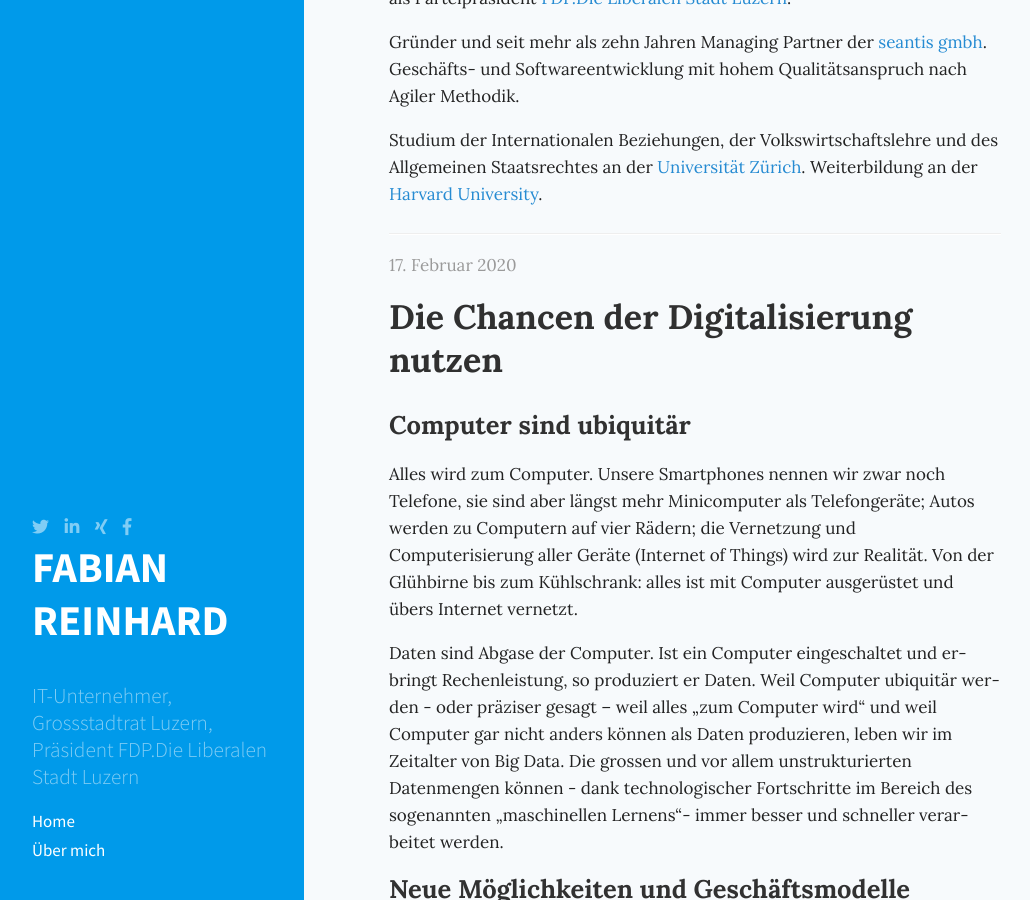
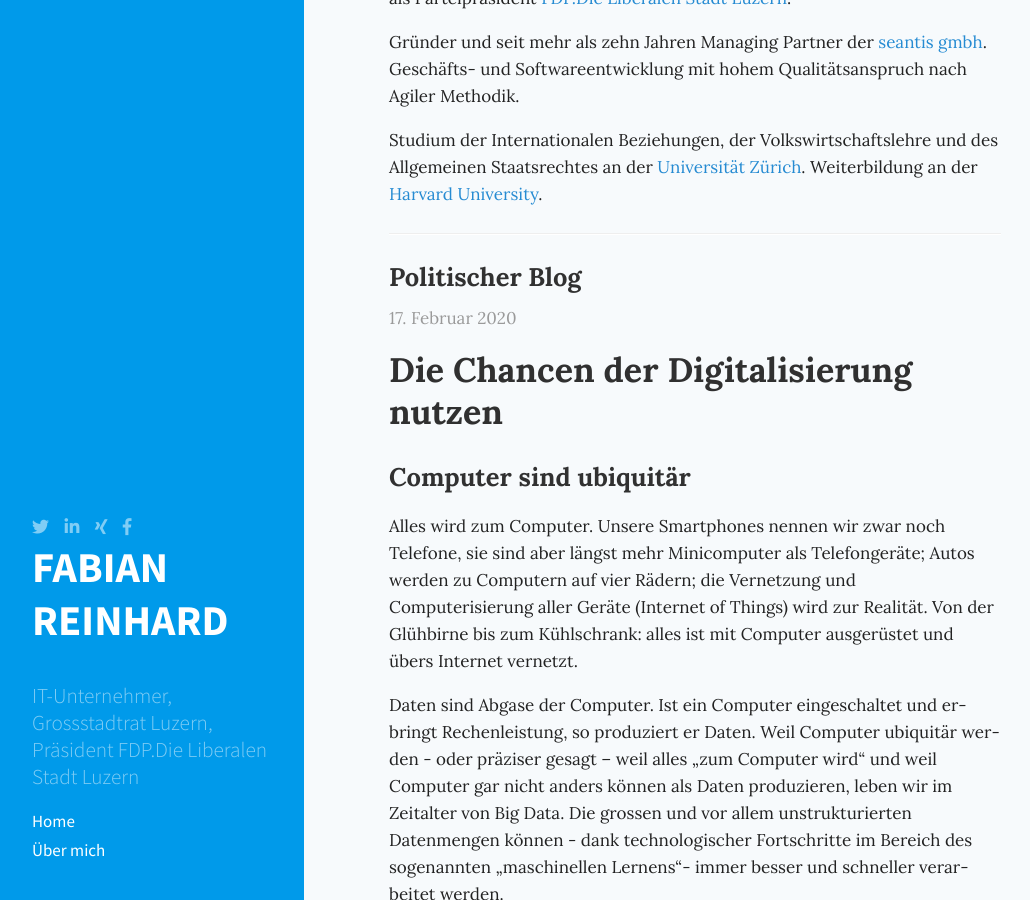
Before and after one commit to freinhard/freinhard.github.io, a Jekyll site: the page built from index.html, in a window 1280 px wide and 900 px high, scrolled down 624 px. Shown: the whole window, without its empty margins (2-1032 px from the left). Built offline with Jekyll 4.4.1, drawn with Linux system fonts in a browser that asks for light colours; nearby versions of some CDN libraries; the list of posts is cut into pages by our own code; comment, search, counter and statistics services are not loaded.

Commit message:
Title blog

```diff
--- a/index.html
+++ b/index.html
@@ -15,6 +15,9 @@ title: Home
 <p>Studium der Internationalen Beziehungen, der Volkswirtschaftslehre und des Allgemeinen Staatsrechtes an der <a href="http://www.uzh.ch">Universität Zürich</a>. Weiterbildung an der <a href="https://www.harvard.edu">Harvard University</a>.</p>
 
 <hr />
+
+<h2>Politischer Blog</h2>
+
 <div class="posts">
   {% for post in paginator.posts %}
   <div class="post">
```
